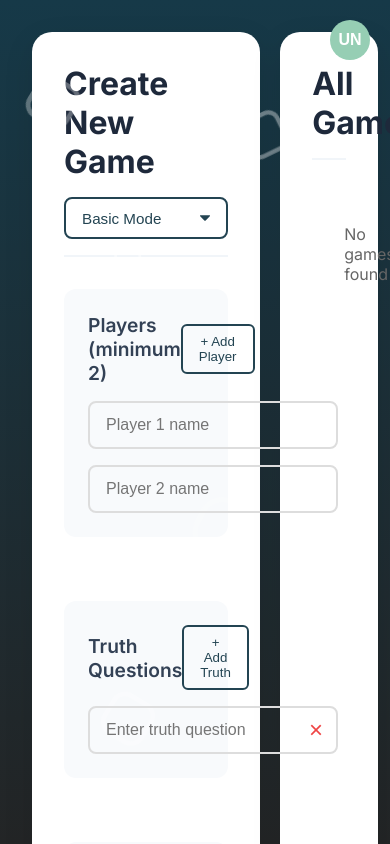
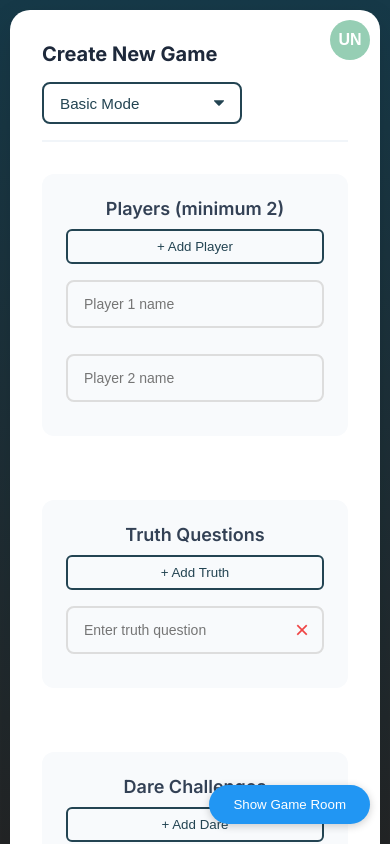
Before and after one commit to ankit-kaushal/Truth-and-Dare, a Next.js app: page /game in a window 390 px wide. Built offline with nearby package versions, Linux system fonts and the light colour scheme.

Commit message:
create game responsive

```diff
--- a/app/api/games/route.js
+++ b/app/api/games/route.js
@@ -55,7 +55,6 @@ export async function GET(request) {
     }
 
     const user = await User.findById(userId).lean();
-    console.log('Found user:', user);
 
     if (!user) {
       return NextResponse.json(
@@ -69,8 +68,6 @@ export async function GET(request) {
       _id: { $in: user.gameIds || [] }
     }).sort({ createdAt: -1 });
 
-    console.log('Found games:', games);
-
     return NextResponse.json({ games });
   } catch (error) {
     console.error('Error in GET games:', error);
--- a/app/api/players/route.js
+++ b/app/api/players/route.js
@@ -27,7 +27,6 @@ export async function POST(request) {
   await connectToDatabase();
 
   try {
-    console.log(request.body);
     const body = await request.json();
     const { name } = body;
 
--- a/ui/CreateGame/index.js
+++ b/ui/CreateGame/index.js
@@ -15,6 +15,7 @@ const CreateGame = () => {
   const [error, setError] = useState('');
   const [loading, setLoading] = useState(false);
   const [games, setGames] = useState([]);
+  const [showGameRoom, setShowGameRoom] = useState(false);
 
   const handleSubmit = async (e) => {
     e.preventDefault();
@@ -35,7 +36,7 @@ const CreateGame = () => {
         truths: filteredTruths,
         dares: filteredDares,
         mode,
-        userId: user?._id // Add user ID from auth context
+        userId: user?._id
       });
 
       router.push(`/game/${data.game._id}`);
@@ -83,7 +84,7 @@ const CreateGame = () => {
   const deleteField = (index, type) => {
     switch(type) {
       case 'player':
-        if (players.length > 2) { // Prevent deletion if only 2 players remain
+        if (players.length > 2) {
           setPlayers(players.filter((_, i) => i !== index));
         }
         break;
@@ -113,7 +114,7 @@ const CreateGame = () => {
 
   return (
     <div className={styles.container}>
-      <div className={styles.wrapper} style={{width:'70%'}}>
+      <div className={`${styles.wrapper} ${styles.main_wrapper}`} style={{width:'70%'}}>
         <div className={styles.header_panel}>
           <h2 className={styles.title}>Create New Game</h2>
           <select
@@ -241,7 +242,19 @@ const CreateGame = () => {
           </button>
         </form>
       </div>
-      <div className={styles.wrapper} style={{width:'30%'}}>
+      {/* Mobile Game Room Button */}
+      <button
+        className={styles.mobile_game_room_button}
+        onClick={() => setShowGameRoom(!showGameRoom)}
+      >
+        {showGameRoom ? 'Hide Game Room' : 'Show Game Room'}
+      </button>
+      <div className={`${styles.wrapper} ${styles.game_room_wrapper}`}
+        style={{
+          width:'30%',
+          display: showGameRoom ? 'block' : null
+        }}
+      >
         <div className={styles.header_panel}>
           <h2 className={styles.title}>All Games</h2>
         </div>
--- a/ui/CreateGame/styles.module.css
+++ b/ui/CreateGame/styles.module.css
@@ -5,6 +5,7 @@
   display: flex;
   gap: 20px;
   justify-content: space-between;
+  position: relative;
 }
 
 .wrapper {
@@ -249,3 +250,87 @@
   transform: translateY(-2px);
   box-shadow: 0 4px 8px rgba(0,0,0,0.15);
 }
+
+
+.mobile_game_room_button {
+  display: none;
+  position: fixed;
+  bottom: 20px;
+  right: 20px;
+  padding: 12px 24px;
+  background: #2196F3;
+  color: white;
+  border: none;
+  border-radius: 25px;
+  box-shadow: 0 2px 8px rgba(0,0,0,0.2);
+  z-index: 100;
+  cursor: pointer;
+}
+
+@media (max-width: 768px) {
+  .container {
+    flex-direction: column;
+    padding: 10px;
+  }
+
+  .main_wrapper,
+  .game_room_wrapper {
+    width: 100% !important;
+  }
+
+  .game_room_wrapper {
+    display: none;
+    position: fixed;
+    top: 0;
+    left: 0;
+    right: 0;
+    bottom: 0;
+    background: white;
+    z-index: 99;
+    overflow-y: auto;
+    padding: 20px;
+  }
+
+  .mobile_game_room_button {
+    display: block;
+  }
+
+  .input_grid {
+    grid-template-columns: 1fr;
+  }
+
+  .section_header {
+    flex-direction: column;
+    gap: 10px;
+  }
+
+  .add_button {
+    width: 100%;
+  }
+
+  .input_wrapper {
+    margin-bottom: 10px;
+  }
+
+  .game_card {
+    margin-bottom: 15px;
+  }
+}
+
+@media (max-width: 480px) {
+  .title {
+    font-size: 20px;
+  }
+
+  .section_title {
+    font-size: 18px;
+  }
+
+  .input_field {
+    font-size: 14px;
+  }
+
+  .game_title {
+    font-size: 16px;
+  }
+}
```
